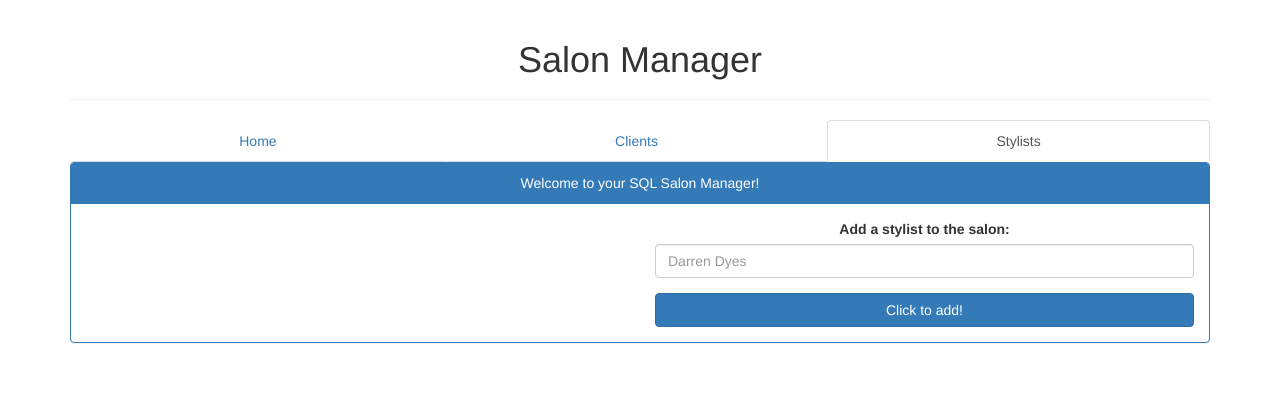
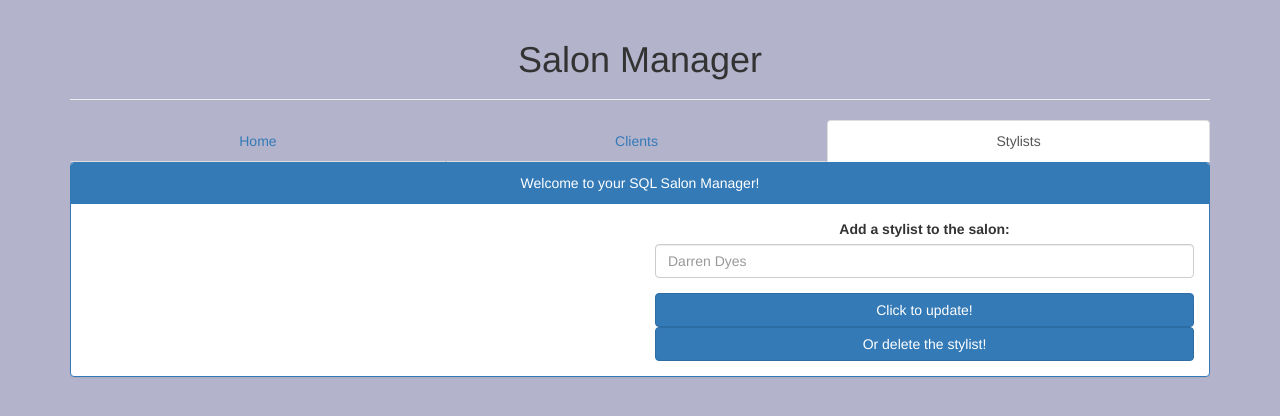
Before and after one commit to RAAllen/sql_salon, a PHP site: template views/edit_stylist.html.twig in a window 1280 px wide. Shown: the top 416 px of the page. Run offline with PHP 8.4, Linux system fonts and the light colour scheme; the template is opened without the code that fills it, so the values that code supplies are empty; some libraries are stand-ins or nearby versions.

Commit message:
add new forms for editing

```diff
--- a/views/edit_client.html.twig
+++ b/views/edit_client.html.twig
@@ -28,7 +28,7 @@
               </div>
 
               <div class="col-xs-6">
-                {% include "partials/add_client_form.html.twig" %}
+                {% include "partials/edit_client.html.twig" %}
               </div>
 
             </div>
--- a/views/edit_stylist.html.twig
+++ b/views/edit_stylist.html.twig
@@ -27,7 +27,7 @@
               </div>
 
               <div class="col-xs-6">
-                {% include "partials/add_stylist_form.html" %}
+                {% include "partials/edit_stylist.html" %}
               </div>
 
             </div>
--- a/views/home.html.twig
+++ b/views/home.html.twig
@@ -19,7 +19,7 @@
         </div>
         <div class="panel-body">
           <p>Designed to easily manage your team of stylists and ensure you can properly maintain their clientele base.There is a built in database that allows you to easily add new clients and new stylists and pair them up. It also allows you to clear out the database at a moments notice in case that becomes necessary. For assistance click the link below:</p>
-          <button id="raallen" class="btn btn-primary btn-lg"><a href="https://github.com/RAAllen/sql_salon">Click me!</a></button>
+          <button class="btn btn-default btn-lg"><a href="https://github.com/RAAllen/sql_salon">Click me!</a></button>
 
         </div>
       </div>
--- /dev/null
+++ b/views/partials/edit_stylist.html
@@ -0,0 +1,10 @@
+<form action="/edit_stylist" method="post">
+  <div class="form-group">
+    <label for="edit-stylist">Add a stylist to the salon:</label>
+    <input class="form-control" name="edit-stylist" type="text" placeholder="Darren Dyes">
+  </div>
+  <button type="submit" name="form-submit" class="btn btn-primary btn-block">Click to update!</button>
+</form>
+<form action="/delete_stylist" method="post">
+  <button type="submit" name="form-submit" class="btn btn-primary btn-block">Or delete the stylist!</button>
+</form>
--- a/web/css/styles.css
+++ b/web/css/styles.css
@@ -1,11 +1,8 @@
 body {
   text-align: center;
+  background-color: #b3b3cc;
 }
 
 #second-add-form {
   float: right;
 }
-
-#raallen {
-  color: white;
-}
```
Also changed, not shown: views/partials/edit_client.html (added, +20 -0 lines).
